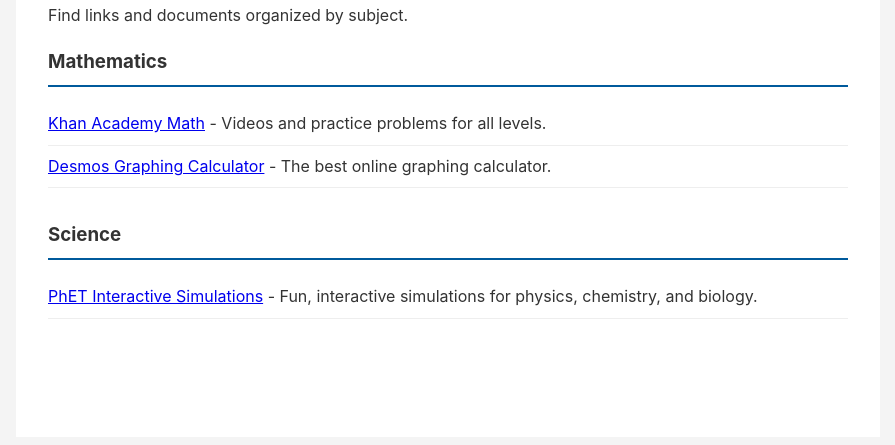
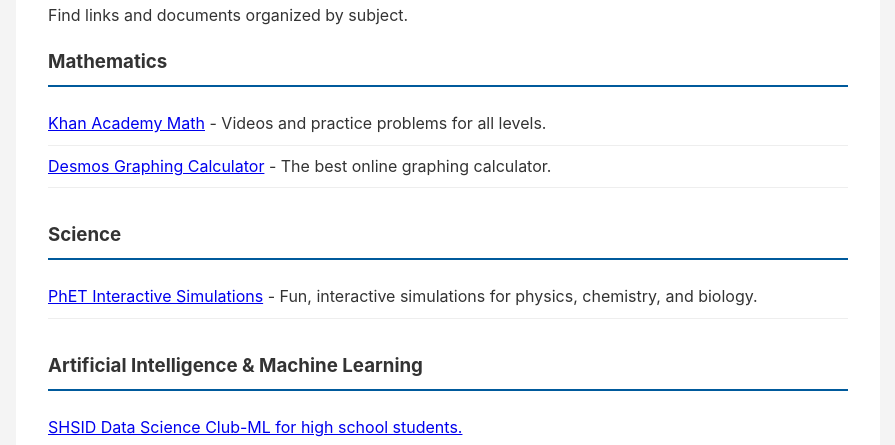
Before and after one commit to Ziqian-Huang0607/SHSID_Resources, a website built with Vite: page resources.html in a window 1280 px wide. Shown: the part 355-800 px from the top of the page, without its empty margins (192-1087 px from the left). Built offline with nearby package versions, Linux system fonts and the light colour scheme.

Commit message:
Update resources.html

```diff
--- a/resources.html
+++ b/resources.html
@@ -41,6 +41,12 @@
                 <li><a href="https://phet.colorado.edu/" target="_blank">PhET Interactive Simulations</a> - Fun, interactive simulations for physics, chemistry, and biology.</li>
             </ul>
         </section>
+        <section class="resource-section">
+            <h3>Artificial Intelligence & Machine Learning</h3>
+            <ul class="resource-list">
+                <li><a href="https://github.com/SHSID-Data-science-Club/Highschool_ML_Course" target="_blank">SHSID Data Science Club-ML for high school students.</li>
+            </ul>
+        </section>
     </main>
     <a href="#" class="back-to-top" aria-label="Back to top">↑</a>
     <footer>
```
